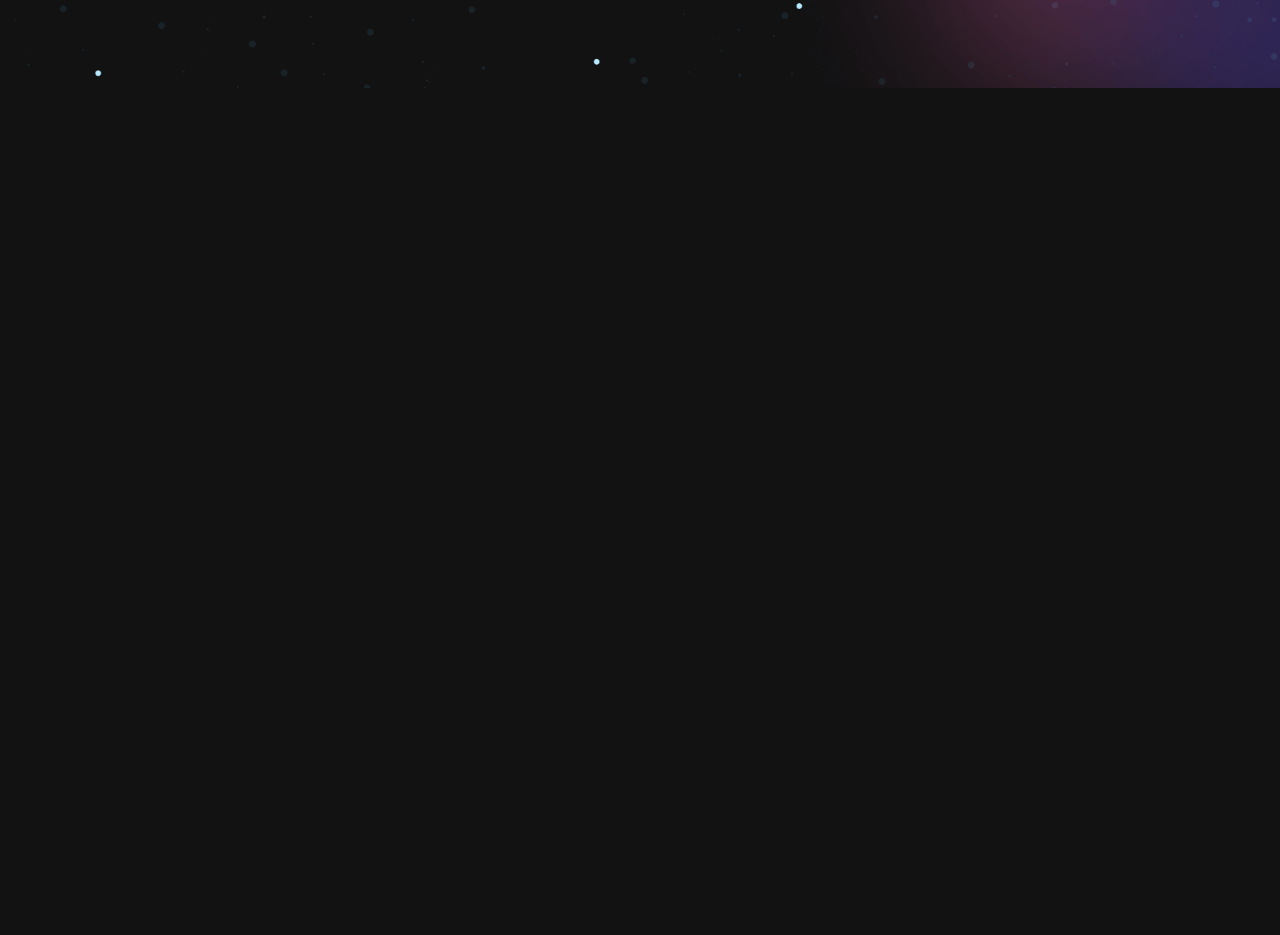
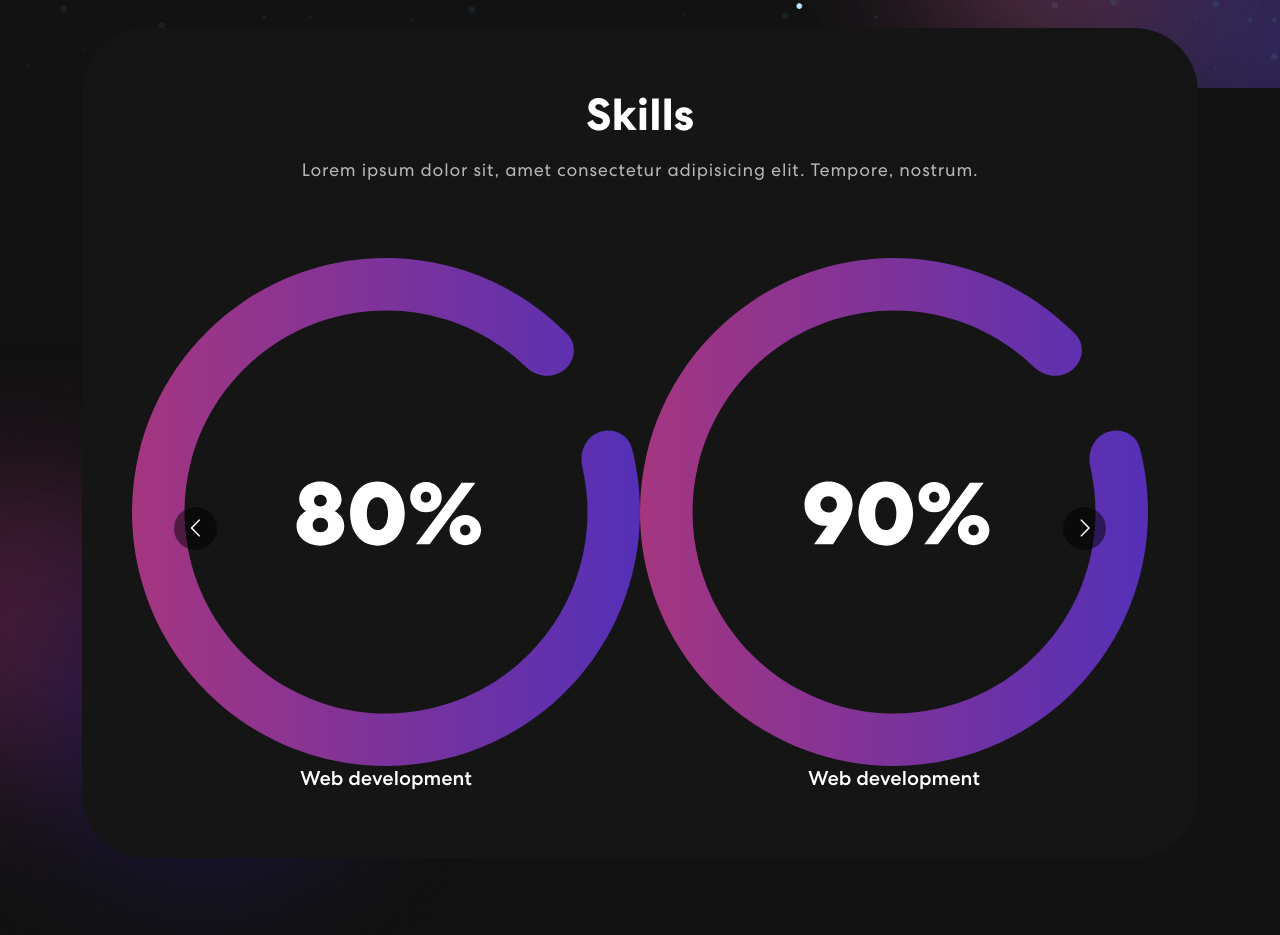
Before and after one commit to jiaweiaaa/my-portfolio, a React (Create React App) app: page / in a window 1280 px wide. Shown: the part 695-1630 px from the top of the page. Before the commit the page ends 800 px from the top, so only its background shows below. Built offline with nearby package versions, Linux system fonts and the light colour scheme.

Commit message:
skill css

```diff
--- a/package.json
+++ b/package.json
@@ -12,6 +12,7 @@
     "react-bootstrap": "^2.10.9",
     "react-bootstrap-icons": "^1.11.5",
     "react-dom": "^18.2.0",
+    "react-multi-carousel": "^2.8.5",
     "react-scripts": "5.0.1",
     "web-vitals": "^2.1.4"
   },
--- a/src/App.css
+++ b/src/App.css
@@ -306,3 +306,43 @@
 .txt-rotate > .wrap {
   border-right: 0.08em solid #666;
 }
+
+/************ Skills Css ************/
+.skill {
+  padding: 0 0 50px 0;
+  position: relative;
+}
+.skill-bx {
+  background: #151515;
+  border-radius: 64px;
+  text-align: center;
+  padding: 60px 50px;
+  margin-top: -60px;
+}
+.skill h2 {
+	font-size: 45px;
+	font-weight: 700;
+}
+.skill p {
+    color: #B8B8B8;
+    font-size: 18px;
+    letter-spacing: 0.8px;
+    line-height: 1.5em;
+    margin: 14px 0 75px 0;
+}
+.skill-slider {
+  width: 80%;
+  margin: 0 auto;
+  position: relative;
+}
+.skill-slider .item img {
+  width: 50%;
+  margin: 0 auto 15px auto;
+}
+.background-image-left {
+  top: 28%;
+  position: absolute;
+  bottom: 0;
+  width: 40%;
+  z-index: -4;
+}
--- a/src/App.js
+++ b/src/App.js
@@ -1,7 +1,7 @@
-import logo from './logo.svg';
 import './App.css';
 import { NavBar } from './components/NavBar';
 import { Banner } from './components/Banner';
+import { Skills } from './components/Skills';
 import 'bootstrap/dist/css/bootstrap.min.css';
 
 function App() {
@@ -9,6 +9,7 @@
     <div className="App">
       <NavBar/>
       <Banner/>
+      <Skills/>
     </div>
   );
 }
--- /dev/null
+++ b/src/components/Skills.js
@@ -0,0 +1,69 @@
+import { Container, Row, Col } from "react-bootstrap";
+import Carousel from "react-multi-carousel";
+import "react-multi-carousel/lib/styles.css";
+import meter1 from "../assets/img/meter1.svg";
+import meter2 from "../assets/img/meter2.svg";
+import meter3 from "../assets/img/meter3.svg";
+import colorSharp from "../assets/img/color-sharp.png";
+
+export const Skills = () => {
+    const responsive = {
+        superLargeDesktop: {
+          // the naming can be any, depends on you.
+          breakpoint: { max: 4000, min: 3000 },
+          items: 5
+        },
+        desktop: {
+          breakpoint: { max: 3000, min: 1024 },
+          items: 3
+        },
+        tablet: {
+          breakpoint: { max: 1024, min: 464 },
+          items: 2
+        },
+        mobile: {
+          breakpoint: { max: 464, min: 0 },
+          items: 1
+        }
+      };
+
+      return (
+      <section className="skill" id="skills">
+        <Container>
+            <Row>
+                <Col>
+                    <div className="skill-bx">
+                        <h2>
+                            Skills
+                        </h2>
+                        <p>Lorem ipsum dolor sit, amet consectetur adipisicing elit. Tempore, nostrum.</p>
+                        <Carousel responsive={responsive} infinite={true} autoPlay={true} className="skill-silder">
+                            <div className="item">
+                                <img src={meter1} alt="img" />
+                                <h5>Web development</h5>
+                            </div>
+                            <div className="item">
+                                <img src={meter2} alt="img" />
+                                <h5>Web development</h5>
+                            </div>
+                            <div className="item">
+                                <img src={meter3} alt="img" />
+                                <h5>Web development</h5>
+                            </div>
+                            <div className="item">
+                                <img src={meter1} alt="img" />
+                                <h5>Web development</h5>
+                            </div>
+                        </Carousel>
+                    </div>
+                </Col>
+            </Row>
+        </Container>
+        <img src={colorSharp} alt="Image" className="background-image-left" />
+      </section>
+    )
+
+
+
+
+}
```
Also changed, not shown: 1 other file (tests, documents, lock files or other folders).
